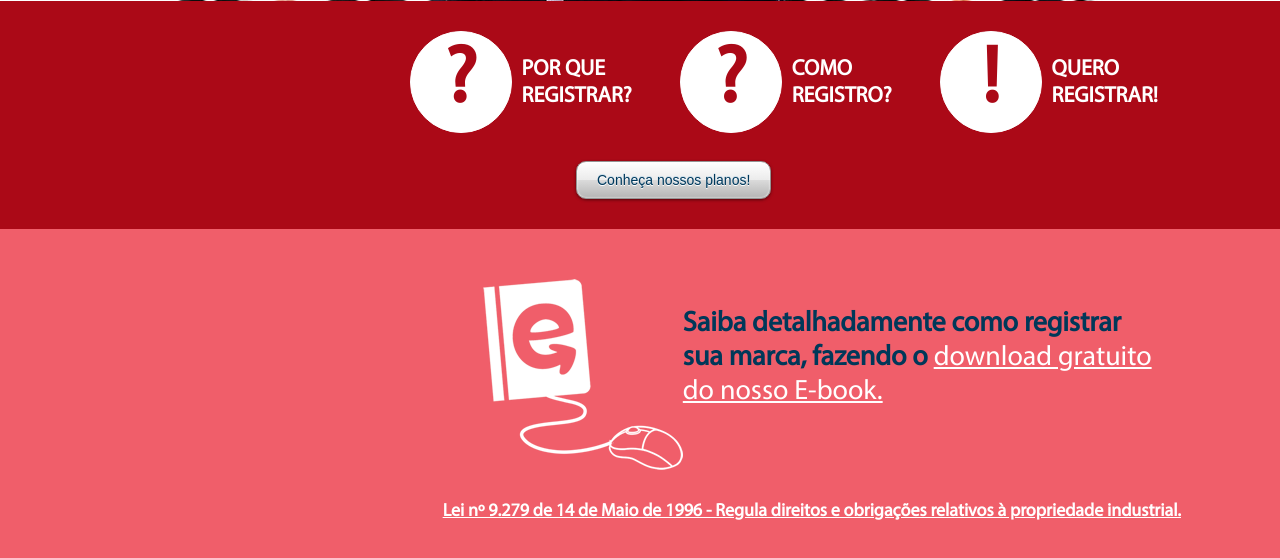
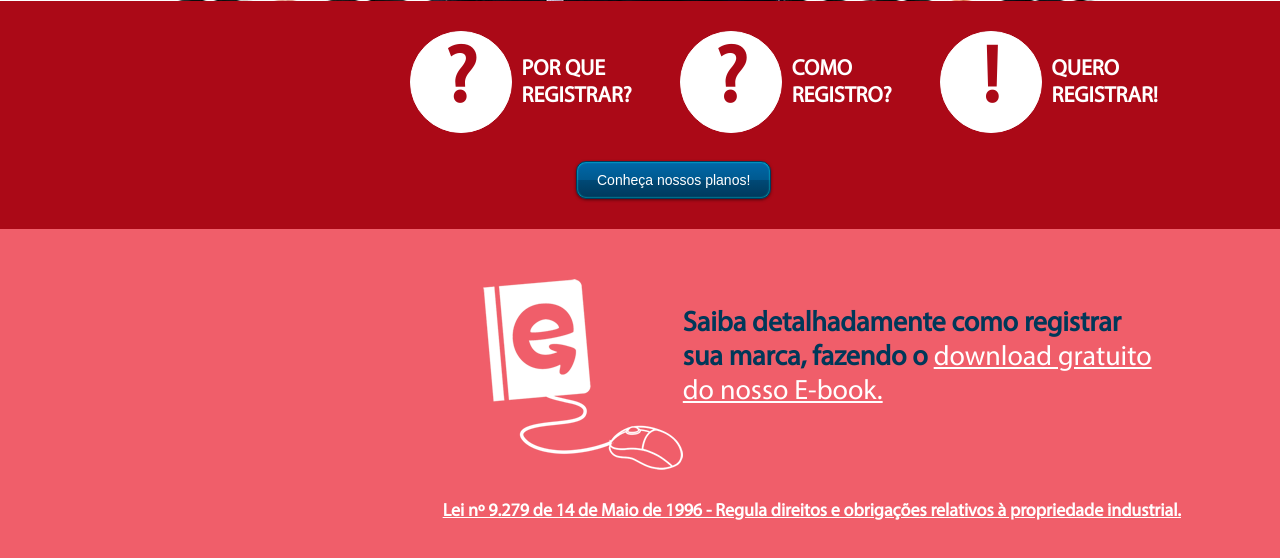
Before and after one commit to venturalp/Corema, a PHP site: page / in a window 1280 px wide; the page is wider, and only the part inside the window is pictured. Shown: the part 565-1123 px from the top of that part. Run offline with PHP 8.4, Linux system fonts and the light colour scheme.

Commit message:
ajuste cor botão

```diff
--- a/css/estilos.css
+++ b/css/estilos.css
@@ -868,24 +868,24 @@ h1{
 button.cinza {
 	font-family: Arial, Helvetica, sans-serif;
 	font-size: 14px;
-	color: #00395c;
+	color: #FFF;
 	padding: 10px 20px;
 	background: -moz-linear-gradient(
 		top,
-		#ffffff 0%,
-		#ebebeb 50%,
-		#dbdbdb 50%,
-		#b5b5b5);
+		#0068A9 0%,
+		#00598F 50%,
+		#004976 50%,
+		#00395c);
 	background: -webkit-gradient(
 		linear, left top, left bottom,
-		from(#ffffff),
-		color-stop(0.50, #ebebeb),
-		color-stop(0.50, #dbdbdb),
-		to(#b5b5b5));
+		from(#0068A9),
+		color-stop(0.50, #00598F),
+		color-stop(0.50, #004976),
+		to(#00395c));
 	-moz-border-radius: 10px;
 	-webkit-border-radius: 10px;
 	border-radius: 10px;
-	border: 1px solid #949494;
+	border: 1px solid #00395c;
 	-moz-box-shadow:
 		0px 1px 3px rgba(000,000,000,0.5),
 		inset 0px 0px 2px rgba(255,255,255,1);
@@ -894,10 +894,7 @@ button.cinza {
 		inset 0px 0px 2px rgba(255,255,255,1);
 	box-shadow:
 		0px 1px 3px rgba(000,000,000,0.5),
-		inset 0px 0px 2px rgba(255,255,255,1);
-	text-shadow:
-		0px -1px 0px rgba(45,149,214,0.2),
-		0px 1px 0px rgba(255,255,255,1);
+		inset 0px 0px 2px rgba(0,255,255,1);
 }
 
 .conheca {
--- a/index.php
+++ b/index.php
@@ -68,7 +68,7 @@
 			</section>
 			<section class="porque">
                 <div class="icon-group">
-                    <a href="porque-registrar.php">
+                    <a href="informativo.php">
                     <div>
                         <div class="circulo"><span class="icon">?</span></div>
                         <span class="desq">POR QUE<br>REGISTRAR?</span>
```
